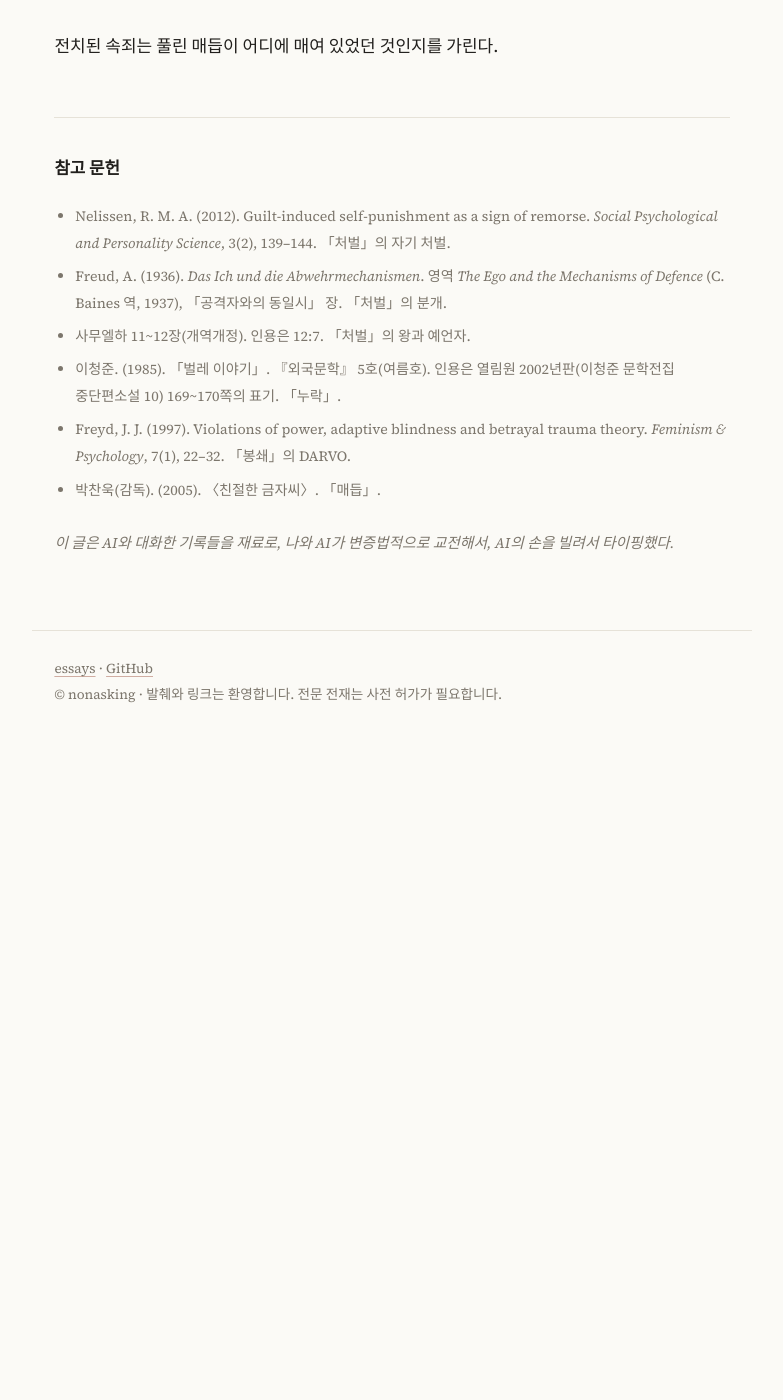
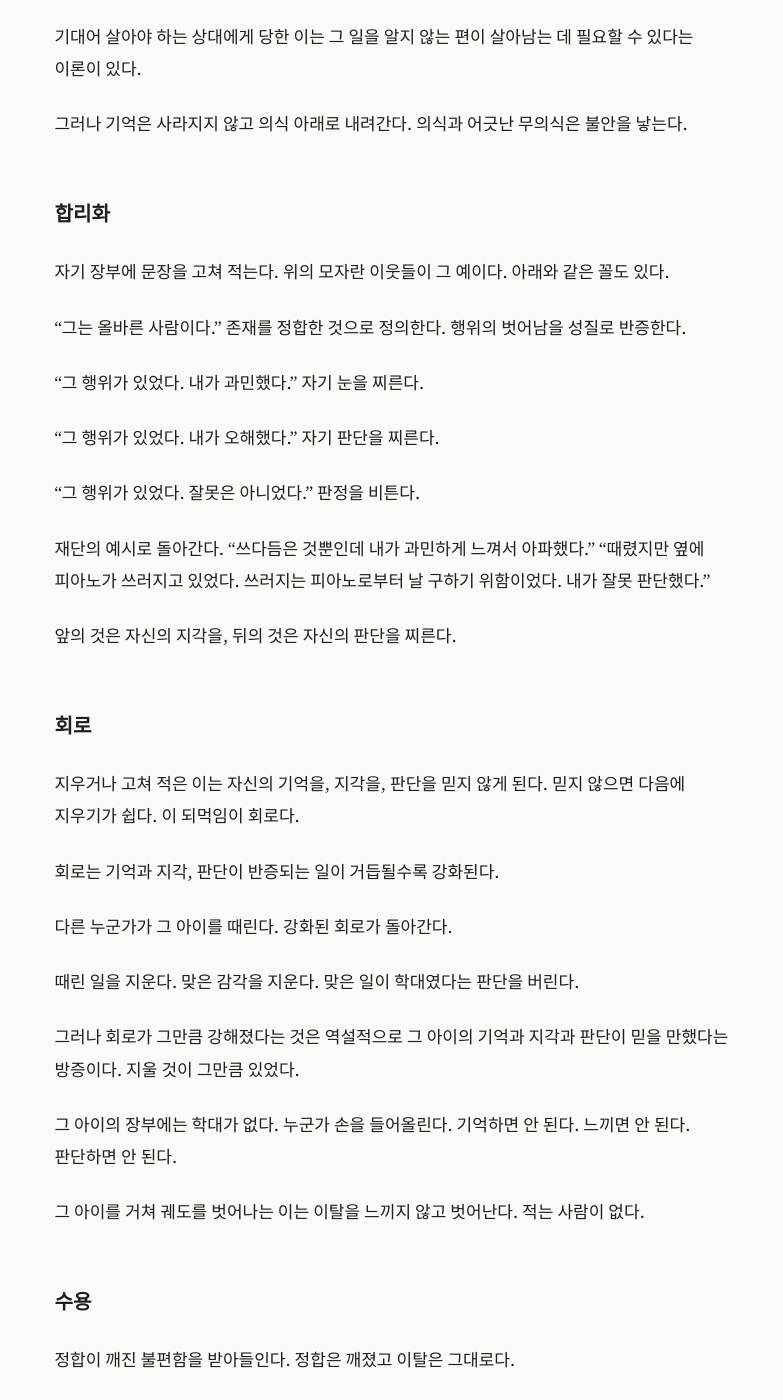
Before and after one commit to nonasking/essays, a Jekyll site: the page built from the-way-back/index.md, in a window 1280 px wide and 1400 px high, scrolled down 5665 px. Shown: the whole window, without its empty margins (248-1031 px from the left). Built offline with Jekyll 4.4.1, drawn with Linux system fonts in a browser that asks for light colours; before the commit the page ends 6437 px from its top, so only the background shows below that; some of the changed text lies outside the part shown.

Commit message:
The Way Back: revision (four sections on the receiving side added: 부인, 합리화, 회로, 수용) (KR)
Co-Authored-By: Claude Fable 5.2 <noreply@anthropic.com>
Claude-Session: https://claude.ai/code/session_01BTGLPEX5bYYFg2Z8XzfYW8

```diff
--- a/the-way-back/index.md
+++ b/the-way-back/index.md
@@ -143,6 +143,64 @@ description: 궤도를 벗어난 것이 돌아오는 길. 풀어서 돌아오면
 
 그런 일을 겪을수록 대상자는 지목보다 눈을 감는 게 덜 다친다는 것을 배운다. 입을 다물면 찔리지 않는다. 제대로 봤지만 입이 막혔다는 것보다 잘못 봤다는 것이 받아들이기 편하다.
 
+## 부인
+
+대상자의 장부에도 문장이 있다. "그가 어떤 행위를 했다." "그 행위는 궤도를 벗어났다." 받지 못한 사과를 기다리는 동안, 이 문장을 어떻게 할지가 대상자의 일로 남는다. 행위자가 밖에서 하던 것을 대상자가 안에서 한다.
+
+자기 장부에 적힌 문장을 지운다.
+
+이탈이 없으면 정합감은 지켜진다. 그러나 어딘가에 적히지 않더라도 이탈은 실재한다.
+
+스스로의 기억을 없애서 정합감을 지키는 일이다.
+
+기대어 살아야 하는 상대에게 당한 이는 그 일을 알지 않는 편이 살아남는 데 필요할 수 있다는 이론이 있다.
+
+그러나 기억은 사라지지 않고 의식 아래로 내려간다. 의식과 어긋난 무의식은 불안을 낳는다.
+
+## 합리화
+
+자기 장부에 문장을 고쳐 적는다. 위의 모자란 이웃들이 그 예이다. 아래와 같은 꼴도 있다.
+
+"그는 올바른 사람이다." 존재를 정합한 것으로 정의한다. 행위의 벗어남을 성질로 반증한다.
+
+"그 행위가 있었다. 내가 과민했다." 자기 눈을 찌른다.
+
+"그 행위가 있었다. 내가 오해했다." 자기 판단을 찌른다.
+
+"그 행위가 있었다. 잘못은 아니었다." 판정을 비튼다.
+
+재단의 예시로 돌아간다. "쓰다듬은 것뿐인데 내가 과민하게 느껴서 아파했다." "때렸지만 옆에 피아노가 쓰러지고 있었다. 쓰러지는 피아노로부터 날 구하기 위함이었다. 내가 잘못 판단했다."
+
+앞의 것은 자신의 지각을, 뒤의 것은 자신의 판단을 찌른다.
+
+## 회로
+
+지우거나 고쳐 적은 이는 자신의 기억을, 지각을, 판단을 믿지 않게 된다. 믿지 않으면 다음에 지우기가 쉽다. 이 되먹임이 회로다.
+
+회로는 기억과 지각, 판단이 반증되는 일이 거듭될수록 강화된다.
+
+다른 누군가가 그 아이를 때린다. 강화된 회로가 돌아간다.
+
+때린 일을 지운다. 맞은 감각을 지운다. 맞은 일이 학대였다는 판단을 버린다.
+
+그러나 회로가 그만큼 강해졌다는 것은 역설적으로 그 아이의 기억과 지각과 판단이 믿을 만했다는 방증이다. 지울 것이 그만큼 있었다.
+
+그 아이의 장부에는 학대가 없다. 누군가 손을 들어올린다. 기억하면 안 된다. 느끼면 안 된다. 판단하면 안 된다.
+
+그 아이를 거쳐 궤도를 벗어나는 이는 이탈을 느끼지 않고 벗어난다. 적는 사람이 없다.
+
+## 수용
+
+정합이 깨진 불편함을 받아들인다. 정합은 깨졌고 이탈은 그대로다.
+
+제 장부에 적힌 문장과, 이탈이 그 자리에서 변하지 않는다는 것을 받아들인다.
+
+다른 누군가가 그 아이를 때린다.
+
+맞고 있다. 아프다. 이건 폭력이다.
+
+문장을 쥔 이를 거친 이탈은 적힌다.
+
 ## 매듭
 
 매듭은 줄의 두 끝에서 푼다. 한 끝은 묶은 사람이 쥐고 다른 끝은 묶인 사람이 쥔다.
@@ -159,7 +217,7 @@ description: 궤도를 벗어난 것이 돌아오는 길. 풀어서 돌아오면
 - Freud, A. (1936). *Das Ich und die Abwehrmechanismen*. 영역 *The Ego and the Mechanisms of Defence* (C. Baines 역, 1937), 「공격자와의 동일시」 장. 「처벌」의 분개.
 - 사무엘하 11~12장(개역개정). 인용은 12:7. 「처벌」의 왕과 예언자.
 - 이청준. (1985). 「벌레 이야기」. 『외국문학』 5호(여름호). 인용은 열림원 2002년판(이청준 문학전집 중단편소설 10) 169~170쪽의 표기. 「누락」.
-- Freyd, J. J. (1997). Violations of power, adaptive blindness and betrayal trauma theory. *Feminism & Psychology*, 7(1), 22–32. 「봉쇄」의 DARVO.
+- Freyd, J. J. (1997). Violations of power, adaptive blindness and betrayal trauma theory. *Feminism & Psychology*, 7(1), 22–32. 「봉쇄」의 DARVO, 「부인」의 알지 않음.
 - 박찬욱(감독). (2005). 〈친절한 금자씨〉. 「매듭」.
 
 <small>*이 글은 AI와 대화한 기록들을 재료로, 나와 AI가 변증법적으로 교전해서, AI의 손을 빌려서 타이핑했다.*</small>
```
